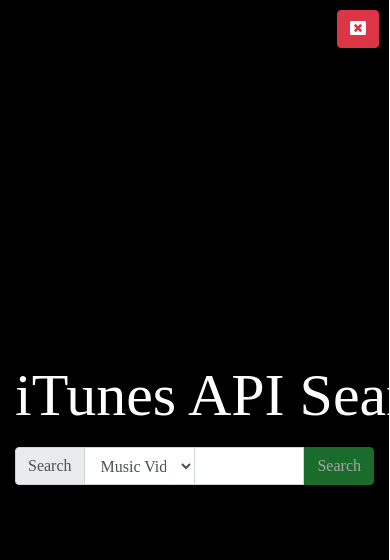
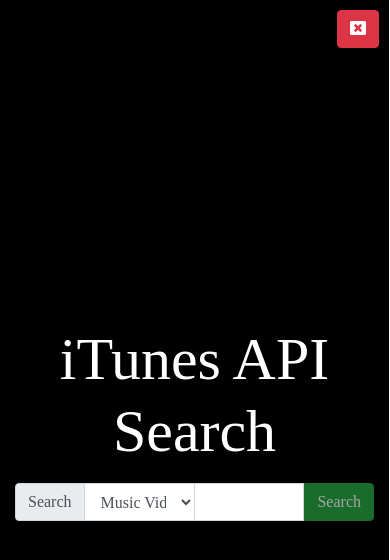
Before and after one commit to vitya752/iTunesAPISearch, a React (Create React App) app: page / in a window 390 px wide. Shown: the top 560 px of the page. Built offline with nearby package versions, Linux system fonts and the light colour scheme.

Commit message:
update search component v3 and fixed bugs(scroll with popup)

```diff
--- a/src/components/App/App.css
+++ b/src/components/App/App.css
@@ -9,8 +9,6 @@
     padding-top: 50px;
     position: relative;
     padding-bottom: 50px;
+    overflow: hidden;
     background-color: #000;
 }
-.container{
-    position: relative;
-}
--- a/src/components/App/App.js
+++ b/src/components/App/App.js
@@ -25,14 +25,21 @@
             {label: 'Movie', value: 'movie'},
             {label: 'Audiobook', value: 'audiobook'},
         ];
-        const { data, media, activeMedia, url } = this.state;
+        const { data, media, activeMedia, url, disableScroll } = this.state;
         const openMedia = activeMedia ? <Media url={url} typeMedia={media} closeMedia={this.closeMedia} /> : null;
+        const styleMainContainer = disableScroll ?
+        { 'position' : 'fixed',
+          'overflow' : 'hidden',
+          'width' : '100%',
+          'height' : '100%'
+        } : null;
         return(
             <React.Fragment>
                 <Search
                         typesMedia={typesMedia}
-                        onSubmitQuery={this.onSubmitQuery} />
-                <div className="main-container">
+                        onSubmitQuery={this.onSubmitQuery}
+                        onDisableScroll={this.onDisableScroll} />
+                <div className="main-container" style={styleMainContainer}>
                     <div className="container">
                         <Content
                             data={data}
@@ -50,13 +57,15 @@
         window.scrollTo(0, 0);
         this.setState({
             activeMedia: !activeMedia,
-            url: url
-        })
+            url: url,
+            disableScroll: true
+        });
     };
 
     closeMedia = () => {
         this.setState({
-            activeMedia: false
+            activeMedia: false,
+            disableScroll: false
         })
     };
 
@@ -80,4 +89,10 @@
             });
     }
 
+    onDisableScroll = (disableState) => {
+        this.setState({
+            disableScroll: disableState
+        })
+    }
+
 }
--- a/src/components/Media/Media.css
+++ b/src/components/Media/Media.css
@@ -34,8 +34,8 @@
     .media > audio,
     .media > video{
         top: 50%;
+        position: relative;
         transform: translateY(-50%);
-        position: relative;
     }
     .media > audio{
         left: 50%;
--- a/src/components/Search/Search.css
+++ b/src/components/Search/Search.css
@@ -1,6 +1,6 @@
 .search .btn--open{
     left: 0;
-    top: 50%;
+    top: 45%;
     z-index: 1;
     position: fixed;
     transform: translateY(-50%);
@@ -13,7 +13,6 @@
     width: 100%;
     overflow: hidden;
     position: absolute;
-    white-space: nowrap;
     transition: 1s ease;
     background-color: #000;
     border-right: 1px solid #fff;
--- a/src/components/Search/Search.js
+++ b/src/components/Search/Search.js
@@ -86,12 +86,16 @@
         e.preventDefault();
         this.props.onSubmitQuery(selectedType, term);
         this.onSearchWindowSetState(false);
+        this.props.onDisableScroll(false);
     }
 
     onSearchWindowSetState = (windowState) => {
         this.setState({
             openWindow: windowState
         });
+        if( windowState === true ) {
+            this.props.onDisableScroll(true);
+        }else this.props.onDisableScroll(false);
     }
 
 }
```
